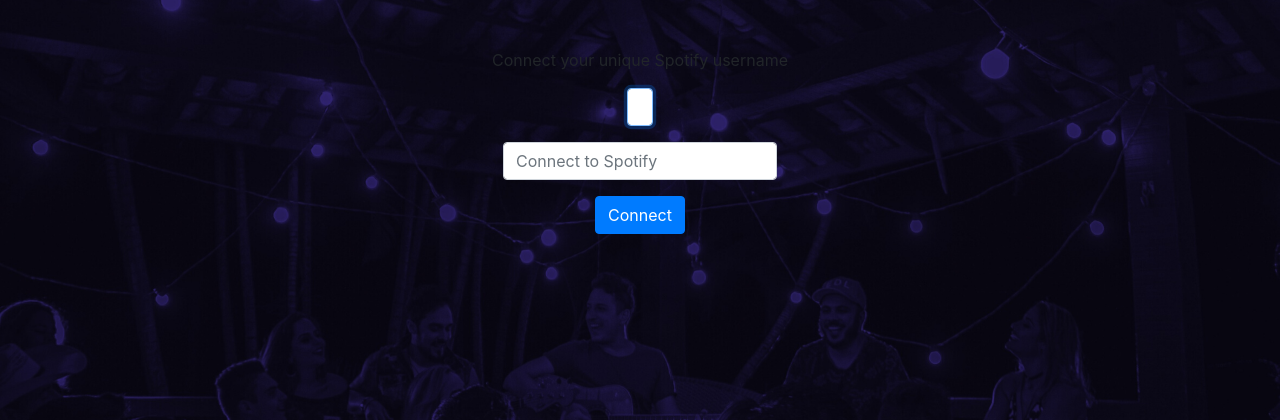
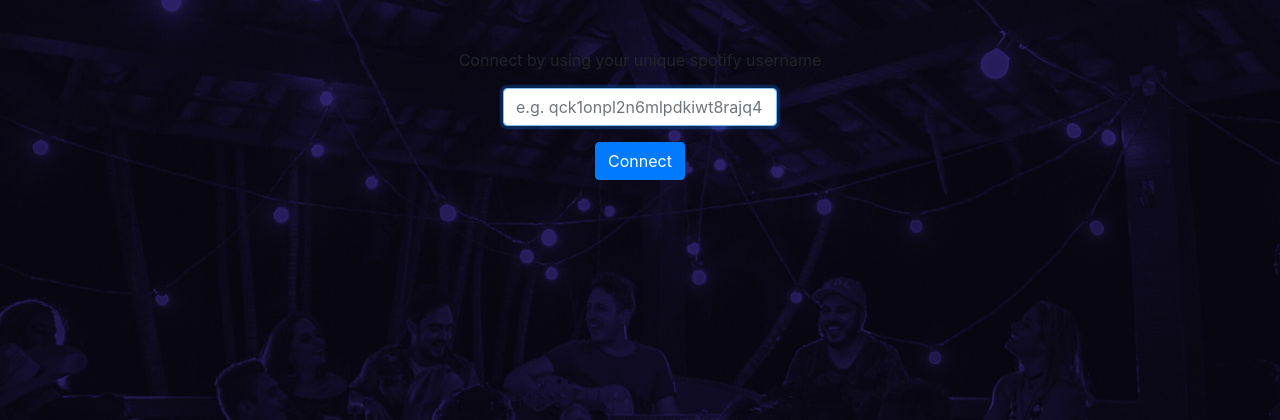
Before and after one commit to jessekommandeur/spotiwy, a Flask app: template templates/connect.html in a window 1280 px wide. Shown: the part 80-500 px from the top of the page. Run offline with Flask 2, Linux system fonts and the light colour scheme; the template is opened without the code that fills it, so the values that code supplies are empty; some libraries are stand-ins or nearby versions.

Commit message:
commit.html

```diff
--- a/templates/connect.html
+++ b/templates/connect.html
@@ -3,13 +3,10 @@
 {% block main %}
     <form action="/connect" method="post">
         <p>
-           Connect your unique Spotify username
+          Connect by using your unique spotify username
         </p>
         <div class="form-group">
-            <input autocomplete="off" autofocus class="form-control" name="usernamespotify" placeholder="e.g. qck1onpl2n6mlpdkiwt8rajq4" type="button">
-        </div>
-        <div class="form-group">
-            <input class="form-control" name="connect" placeholder="Connect to Spotify" type="text">
+            <input autocomplete="off" autofocus class="form-control" name="usernamespotify" placeholder="e.g. qck1onpl2n6mlpdkiwt8rajq4" type="text">
         </div>
         <button class="btn btn-primary" type="submit">Connect</button>
     </form>
```
